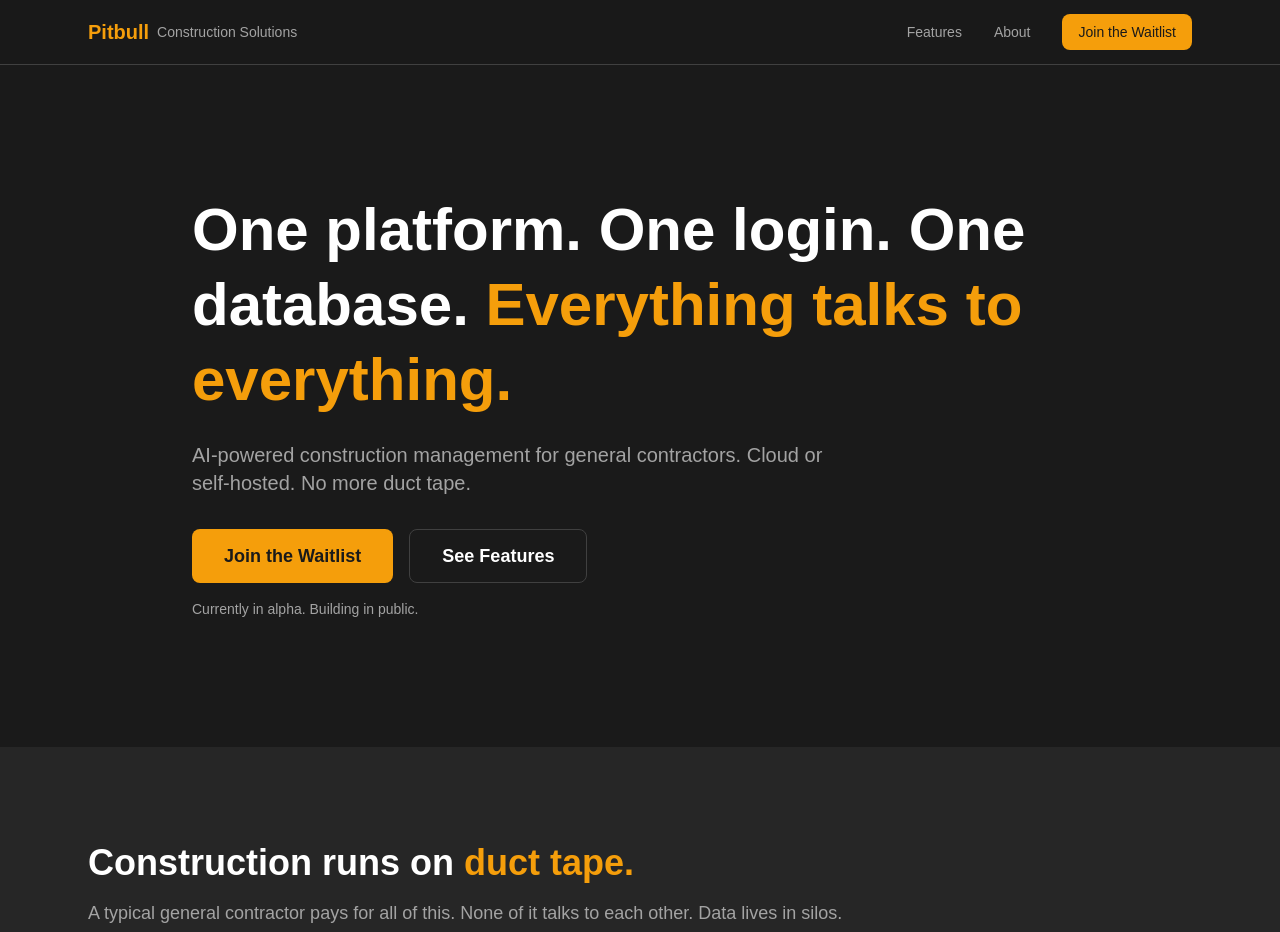
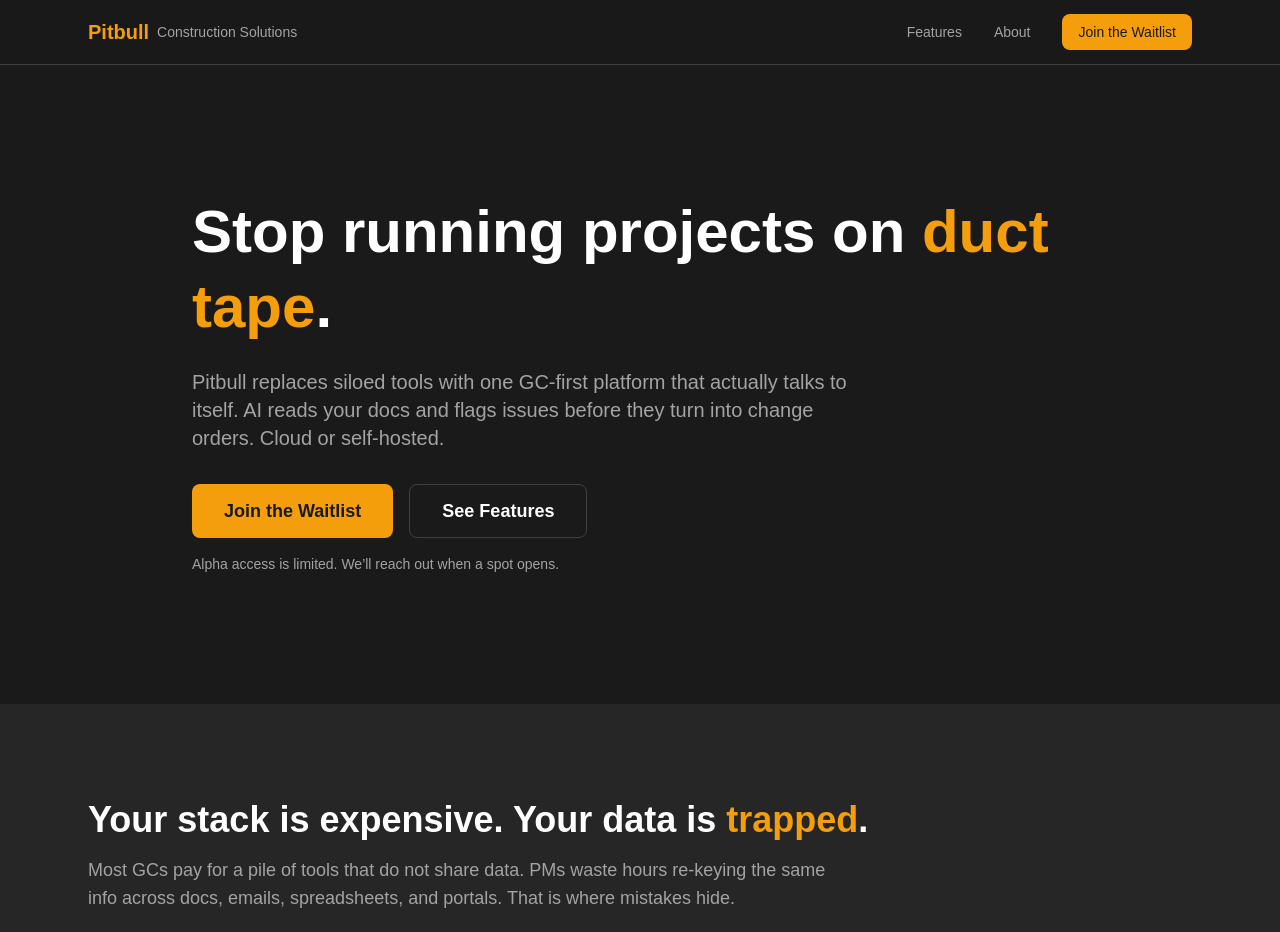
Before and after one commit to jgarrison929/pitbull-site, a Next.js app: page / in a window 1280 px wide. Shown: the top 932 px of the page. Built offline with nearby package versions, Linux system fonts and the light colour scheme.

Commit message:
chore(site): tighten hero + copy, fix features link

```diff
--- a/src/app/page.tsx
+++ b/src/app/page.tsx
@@ -1,3 +1,5 @@
+import Link from "next/link";
+
 import { FeatureCard } from "@/components/FeatureCard";
 import { WaitlistForm } from "@/components/WaitlistForm";
 
@@ -58,12 +60,10 @@ export default function Home() {
       <section className="min-h-[80vh] flex items-center">
         <div className="max-w-6xl mx-auto px-4 sm:px-6 py-20 sm:py-32">
           <h1 className="text-4xl sm:text-5xl lg:text-6xl font-bold leading-tight max-w-4xl">
-            One platform. One login. One database.{" "}
-            <span className="text-amber">Everything talks to everything.</span>
+            Stop running projects on <span className="text-amber">duct tape</span>.
           </h1>
           <p className="mt-6 text-lg sm:text-xl text-muted max-w-2xl">
-            AI-powered construction management for general contractors. Cloud or
-            self-hosted. No more duct tape.
+            Pitbull replaces siloed tools with one GC-first platform that actually talks to itself. AI reads your docs and flags issues before they turn into change orders. Cloud or self-hosted.
           </p>
           <div className="mt-8 flex flex-col sm:flex-row gap-4">
             <a
@@ -72,15 +72,15 @@ export default function Home() {
             >
               Join the Waitlist
             </a>
-            <a
+            <Link
               href="/features"
               className="inline-flex items-center justify-center border border-surface-light hover:border-amber text-foreground font-semibold px-8 py-3 rounded-lg transition-colors text-lg"
             >
               See Features
-            </a>
+            </Link>
           </div>
           <p className="mt-4 text-sm text-muted">
-            Currently in alpha. Building in public.
+            Alpha access is limited. We’ll reach out when a spot opens.
           </p>
         </div>
       </section>
@@ -89,13 +89,10 @@ export default function Home() {
       <section className="bg-surface py-16 sm:py-24">
         <div className="max-w-6xl mx-auto px-4 sm:px-6">
           <h2 className="text-3xl sm:text-4xl font-bold">
-            Construction runs on{" "}
-            <span className="text-amber">duct tape.</span>
+            Your stack is expensive. Your data is <span className="text-amber">trapped</span>.
           </h2>
           <p className="mt-4 text-lg text-muted max-w-3xl">
-            A typical general contractor pays for all of this. None of it talks
-            to each other. Data lives in silos. PMs spend half their day copying
-            information between platforms.
+            Most GCs pay for a pile of tools that do not share data. PMs waste hours re-keying the same info across docs, emails, spreadsheets, and portals. That is where mistakes hide.
           </p>
           <div className="mt-8 grid grid-cols-1 sm:grid-cols-2 gap-3">
             {problems.map((problem) => (
@@ -109,8 +106,7 @@ export default function Home() {
             ))}
           </div>
           <p className="mt-8 text-lg font-semibold">
-            Pitbull replaces the entire disconnected toolchain with{" "}
-            <span className="text-amber">one platform</span>.
+            Pitbull replaces the disconnected toolchain with <span className="text-amber">one platform</span>.
           </p>
         </div>
       </section>
```
